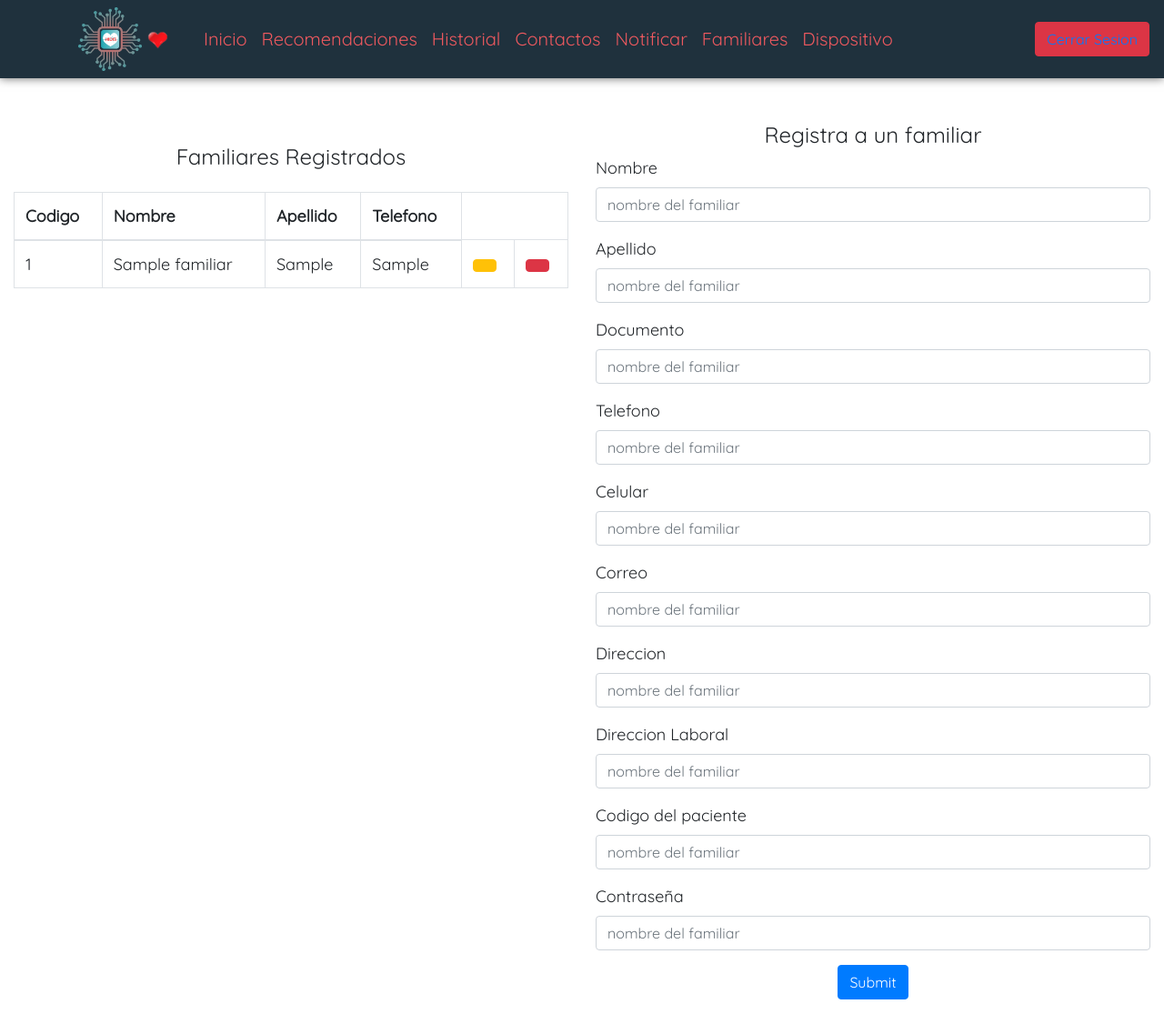
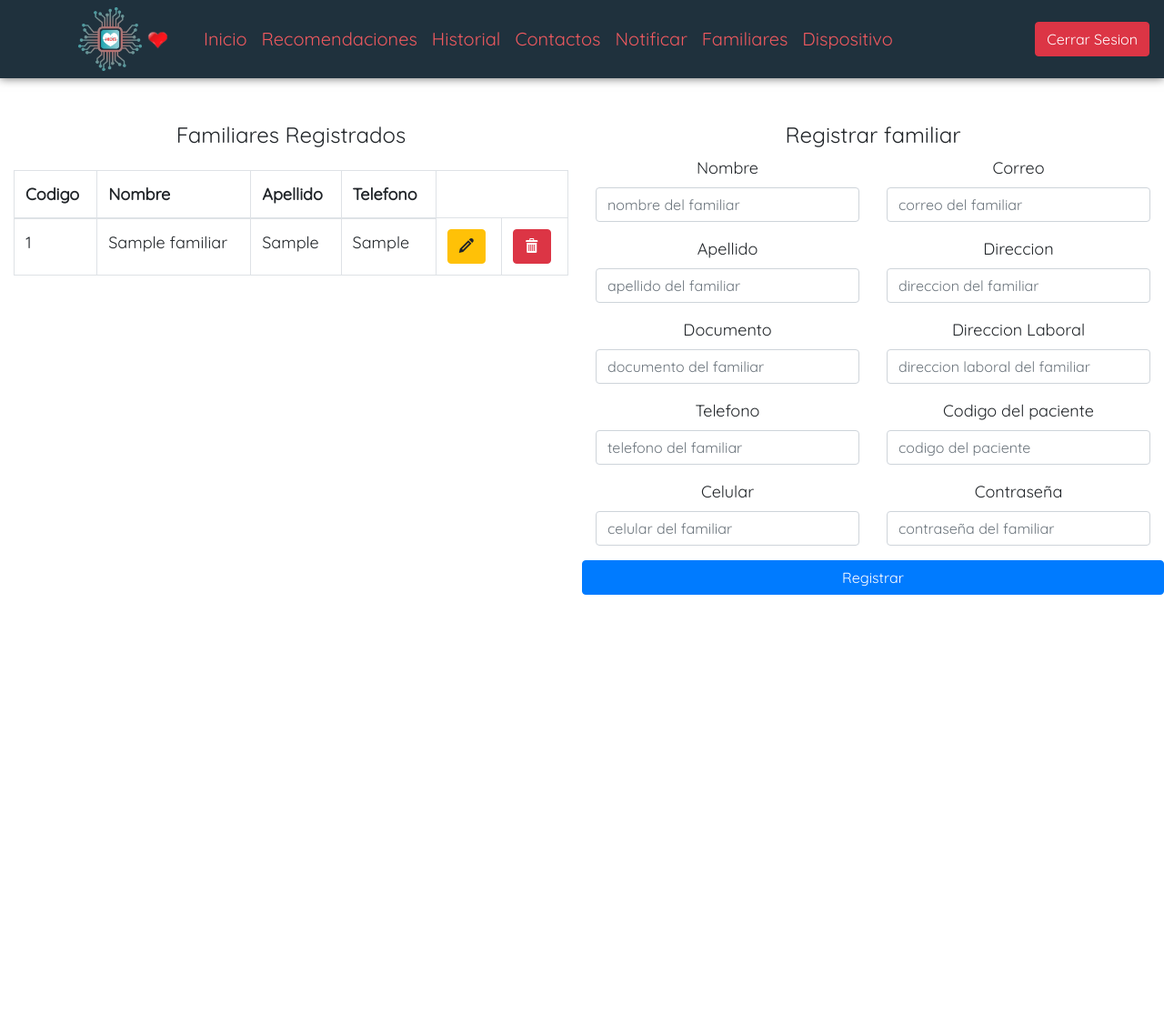
Before and after one commit to andresfelcar/proyecto-hidis, a PHP site: page /familiares.php in a window 1280 px wide. Shown: the whole page at 91% size. After the commit the page ends 654 px from the top, so only its background shows below. Run offline with PHP 8.4, Linux system fonts and the light colour scheme; the visitor is signed in with stand-in values (Sample User, id 1); tables that the repository leaves empty hold one stand-in row (values such as "Sample post"); some libraries are stand-ins or nearby versions; some web fonts are replaced.

Commit message:
actualizacion vistas ingreso familiares

```diff
--- a/css/ingreso.css
+++ b/css/ingreso.css
@@ -7,9 +7,7 @@ body{
     font-size: 18px;
 }
 
-/*NAV*/
 .navbar{
-
     z-index:100;width:100%;
     box-shadow: 0 0 10px 0 rgba(0 , 0, 0, .6);
     background:#162936f5;
--- a/familiares.php
+++ b/familiares.php
@@ -1,14 +1,15 @@
 <?php
 @session_start();
 require_once "Controller/Controller.php";
- $resultado=$_SESSION['user'];
- if($resultado==null){
+$resultado = $_SESSION['user'];
+if ($resultado == null) {
   header("location:index.php");
 }
-if(!empty($_POST['nombreF']) && !empty($_POST['apellidoF'])){
-  $array=[];
+if (!empty($_POST['nombreF']) && !empty($_POST['apellidoF'])) {
+  $array = [];
   error_reporting(E_ALL ^ E_NOTICE);
-  array_push($array,
+  array_push(
+    $array,
     $_POST['nombreF'],
     $_POST['apellidoF'],
     $_POST['documentoF'],
@@ -18,10 +19,11 @@ if(!empty($_POST['nombreF']) && !empty($_POST['apellidoF'])){
     $_POST['direccionF'],
     $_POST['direccionlF'],
     $_POST['codigoP'],
-  $_POST['contraseñaF']);
+    $_POST['contraseñaF']
+  );
 
-  $familia=new Controller();
-  $result=$familia->Familiar(1,$array);
+  $familia = new Controller();
+  $result = $familia->Familiar(1, $array);
 }
 
 ?>
@@ -31,25 +33,18 @@ if(!empty($_POST['nombreF']) && !empty($_POST['apellidoF'])){
 <head>
   <!-- TAGS -->
   <meta charset="utf-8" />
-    <meta
-      name="viewport"
-      content="width=device-width, initial-scale=1, shrink-to-fit=no"
-    />
+  <meta name="viewport" content="width=device-width, initial-scale=1, shrink-to-fit=no" />
   <title>CARDIO</title>
   <link rel="icon" href="img/logo.png" />
   <!-- Bootstrap -->
-    <link
-      rel="stylesheet"
-      href="https://stackpath.bootstrapcdn.com/bootstrap/4.5.0/css/bootstrap.min.css"
-      integrity="sha384-9aIt2nRpC12Uk9gS9baDl411NQApFmC26EwAOH8WgZl5MYYxFfc+NcPb1dKGj7Sk"
-      crossorigin="anonymous"
-    />
+  <link rel="stylesheet" href="https://stackpath.bootstrapcdn.com/bootstrap/4.5.0/css/bootstrap.min.css" integrity="sha384-9aIt2nRpC12Uk9gS9baDl411NQApFmC26EwAOH8WgZl5MYYxFfc+NcPb1dKGj7Sk" crossorigin="anonymous" />
   <!-- ICONOS-->
   <link rel="stylesheet" href="css/style.css" />
   <link rel="stylesheet" href="fonts/style.css" />
   <!-- CSS -->
   <link rel="stylesheet" href="css/ingreso.css" />
 </head>
+
 <body>
 
   <nav class="navbar navbar-expand-lg navbar-light">
@@ -83,14 +78,14 @@ if(!empty($_POST['nombreF']) && !empty($_POST['apellidoF'])){
         </li>
 
       </ul>
-            <button type="button" class="btn btn-danger"><a href="salir.php">Cerrar Sesion</a></button>
+      <a class="btn btn-danger" href="salir.php">Cerrar Sesion</a>
 
     </div>
   </nav>
 
   <div class="container-fluid pt-5">
-<div class="row ">
-    <div class="col mt-4">
+    <div class="row">
+      <div class="col-sm-12 col-md-12 col-xl-6 mb-3">
         <h4 class="mb-4 text-center">Familiares Registrados</h4>
 
 
@@ -107,7 +102,7 @@ if(!empty($_POST['nombreF']) && !empty($_POST['apellidoF'])){
           <tbody>
             <?php
             $control = new Controller();
-                    $familiares=$control->Familiar(0);
+            $familiares = $control->Familiar(0);
             while ($mostrar = $familiares->fetch_row()) {
             ?>
 
@@ -116,15 +111,11 @@ if(!empty($_POST['nombreF']) && !empty($_POST['apellidoF'])){
                 <td><?php echo $mostrar[1] ?></td>
                 <td><?php echo $mostrar[2] ?></td>
                 <td><?php echo $mostrar[5] ?></td>
-                        <td><a class="btn btn-warning"  href="editFa.php?update_id=<?php echo $mostrar[0]?>
-                        " title="Editar Familiar"><span class="glyphicon glyphicon-edit"></span></a></td>
+                <td><a class="btn btn-warning" href="editFa.php?update_id=<?php echo $mostrar[0] ?>
+                        " title="Editar Familiar"><i class="icon-pencil"></i></a></td>
 
-                        <td><a class="btn btn-danger"  href="eliminar.php?update_id=<?php echo $mostrar[0]?>
-                        " title="Editar Familiar"><span class="glyphicon glyphicon-edit"></span></a></td>
-
-
-
-
+                <td><a class="btn btn-danger" href="eliminar.php?update_id=<?php echo $mostrar[0] ?>
+                        " title="Eliminar Familiar"><i class="icon-bin"></i></a></td>
               </tr>
             <?php
             }
@@ -132,58 +123,64 @@ if(!empty($_POST['nombreF']) && !empty($_POST['apellidoF'])){
           </tbody>
         </table>
       </div>
+
+      <form method="POST" class="col-sm-12 col-md-12 col-xl-6 mb-5 text-center">
+        <h4 class="text-center">Registrar familiar</h4>
+        <div class="row">
           <div class="col">
-        <form method="POST">
             <div class="form-group">
-                <h4 class="text-center">Registra a un familiar</h4>
               <label for="exampleFormControlInput1 mt-4">Nombre</label>
               <input name="nombreF" type="text" class="form-control" id="exampleFormControlInput1" placeholder="nombre del familiar" required>
             </div>
             <div class="form-group">
               <label for="exampleFormControlInput1 mt-4">Apellido</label>
-              <input name="apellidoF" type="text" class="form-control" id="exampleFormControlInput1" placeholder="nombre del familiar" required>
+              <input name="apellidoF" type="text" class="form-control" id="exampleFormControlInput1" placeholder="apellido del familiar" required>
             </div>
             <div class="form-group">
               <label for="exampleFormControlInput1 mt-4">Documento</label>
-                <input name="documentoF" type="text" class="form-control" id="exampleFormControlInput1" placeholder="nombre del familiar" required>
+              <input name="documentoF" type="text" class="form-control" id="exampleFormControlInput1" placeholder="documento del familiar" required>
             </div>
             <div class="form-group">
               <label for="exampleFormControlInput1 mt-4">Telefono</label>
-                <input name="telefonoF" type="text" class="form-control" id="exampleFormControlInput1" placeholder="nombre del familiar" required>
+              <input name="telefonoF" type="text" class="form-control" id="exampleFormControlInput1" placeholder="telefono del familiar" required>
             </div>
             <div class="form-group">
               <label for="exampleFormControlInput1 mt-4">Celular</label>
-                <input name="celularF" type="text" class="form-control" id="exampleFormControlInput1" placeholder="nombre del familiar" required>
+              <input name="celularF" type="text" class="form-control" id="exampleFormControlInput1" placeholder="celular del familiar" required>
             </div>
+          </div>
+
+
+          <div class="col">
             <div class="form-group">
               <label for="exampleFormControlInput1 mt-4">Correo</label>
-                <input name="correoF" type="text" class="form-control" id="exampleFormControlInput1" placeholder="nombre del familiar" required>
+              <input name="correoF" type="text" class="form-control" id="exampleFormControlInput1" placeholder="correo del familiar" required>
             </div>
             <div class="form-group">
               <label for="exampleFormControlInput1 mt-4">Direccion</label>
-                <input name="direccionF" type="text" class="form-control" id="exampleFormControlInput1" placeholder="nombre del familiar" required>
+              <input name="direccionF" type="text" class="form-control" id="exampleFormControlInput1" placeholder="direccion del familiar" required>
             </div>
             <div class="form-group">
               <label for="exampleFormControlInput1 mt-4">Direccion Laboral</label>
-                <input name="direccionlF" type="text" class="form-control" id="exampleFormControlInput1" placeholder="nombre del familiar">
+              <input name="direccionlF" type="text" class="form-control" id="exampleFormControlInput1" placeholder="direccion laboral del familiar">
             </div>
             <div class="form-group">
               <label for="exampleFormControlInput1 mt-4">Codigo del paciente</label>
-                <input name="codigoP" type="number" class="form-control" id="exampleFormControlInput1" placeholder="nombre del familiar" required>
+              <input name="codigoP" type="number" class="form-control" id="exampleFormControlInput1" placeholder="codigo del paciente" required>
             </div>
             <div class="form-group">
               <label for="exampleFormControlInput1 mt-4">Contraseña</label>
-                <input name="contraseñaF" type="password" class="form-control" id="exampleFormControlInput1" placeholder="nombre del familiar" required>
-              </div>
-                <div class="form-group text-center">
-                    <button type="submit" class="btn btn-primary">Submit</button>
+              <input name="contraseñaF" type="password" class="form-control" id="exampleFormControlInput1" placeholder="contraseña del familiar" required>
             </div>
 
 
+
+          </div>
+          <button type="submit" class="btn btn-primary btn-block">Registrar</button>
+        </div>
       </form>
     </div>
   </div>
-
 
   </div>
   <!-- SCRIPTS -->
--- a/historial.php
+++ b/historial.php
@@ -61,7 +61,7 @@ require_once "Controller/Controller.php";
                 </li>
 
             </ul>
-            <button type="button" class="btn btn-danger"><a href="salir.php">Cerrar Sesion</a></button>
+            <a class="btn btn-danger" href="salir.php">Cerrar Sesion</a>
 
         </div>
     </nav>
--- a/ingreso.php
+++ b/ingreso.php
@@ -58,7 +58,7 @@ if ($resultado == null) {
                 </li>
 
             </ul>
-            <button type="button" class="btn btn-danger"><a href="salir.php">Cerrar Sesion</a></button>
+            <a class="btn btn-danger" href="salir.php">Cerrar Sesion</a>
 
         </div>
     </nav>
```
Also changed, not shown: Notificacion.php (+6 -7 lines), index.php (+9 -9 lines), js/validacion.js (+3 -35 lines). Lines whose indentation alone changed are shown as unchanged.
